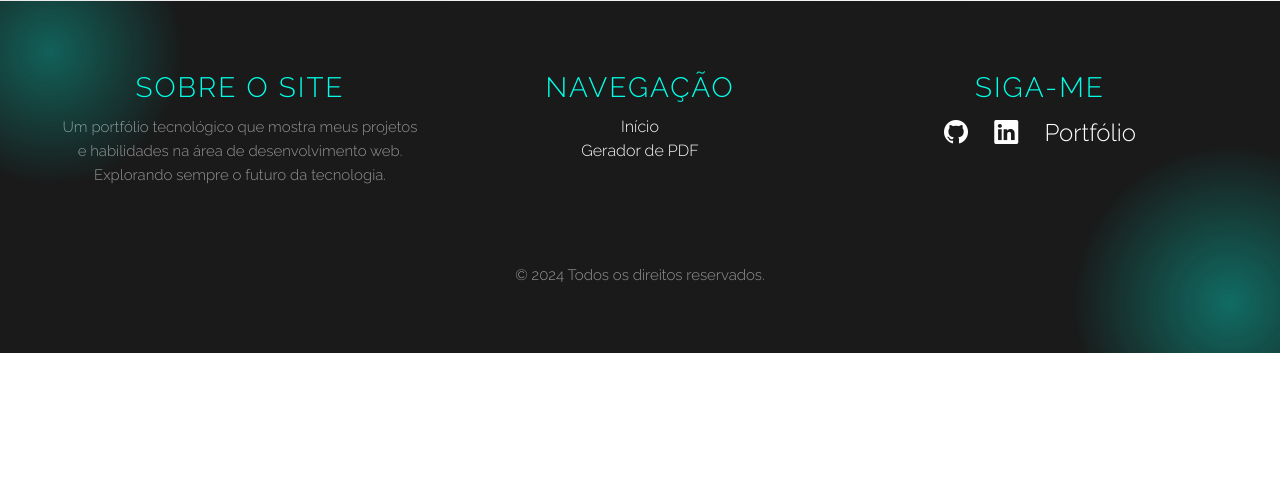
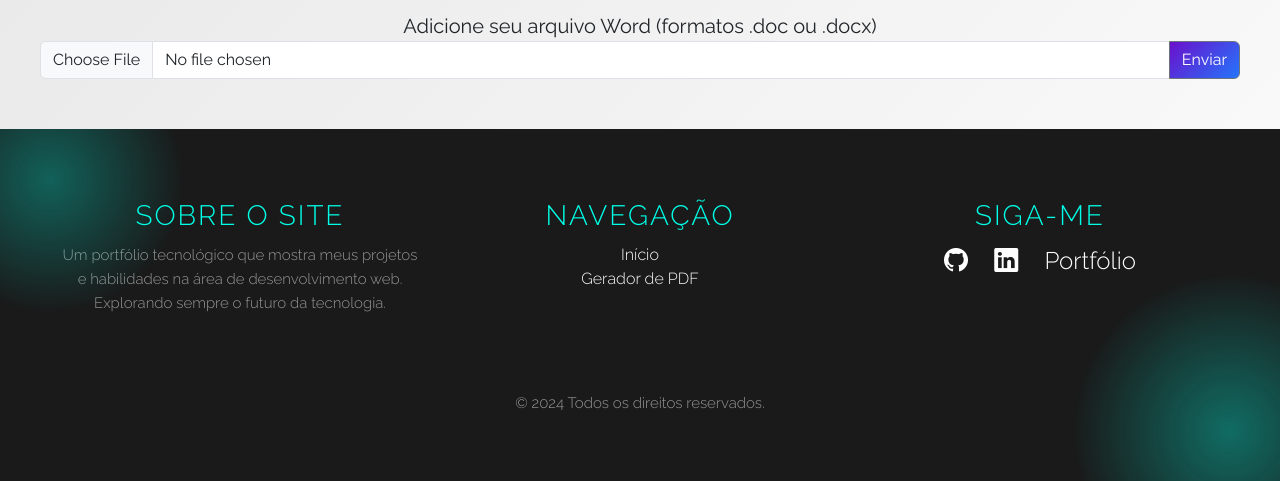
Before and after one commit to Emerson-Front/site_pratico, a PHP site: page /pdf in a window 1280 px wide. Shown: the part 969-1450 px from the top of the page. Before the commit the page ends 1322 px from the top, so only its background shows below. Run offline with PHP 8.4, Linux system fonts and the light colour scheme; some libraries are stand-ins or nearby versions; some web fonts are replaced.

Commit message:
Adicionei a biblioteca PHPWord, para converter arquivos .doc e .docx em PDF

```diff
--- a/core/Rotas.php
+++ b/core/Rotas.php
@@ -7,10 +7,12 @@ class Rotas
 
     public function rota_post()
     {
+        define('COMPOSER', 'src/vendor/autoload.php');
+
         // PDF
-        if ($_SERVER['REQUEST_METHOD'] === 'POST') {
+
         if (isset($_POST['conteudo-pdf'])) {
-                include 'src/vendor/autoload.php';
+            include COMPOSER;
             $conteudo = $_POST['conteudo-pdf'];
             $dompdf = new \Dompdf\Dompdf();
             $dompdf->loadHtml($conteudo);
@@ -21,7 +23,7 @@ class Rotas
 
             // PDF
         } elseif (isset($_POST['btn-pdf2'])) {
-                include 'src/vendor/autoload.php';
+            include COMPOSER;
             $css = $_POST['css'];
             $html = $_POST['html'];
             $conteudo = "<style>$css</style>$html";
@@ -31,9 +33,32 @@ class Rotas
             $dompdf->render();
             $dompdf->stream('meu_documento.pdf', ['Attachment' => 0]);
             die;
+
+        } elseif (isset($_POST['btn-pdf3'])) {
+            include COMPOSER;
+
+            if (isset($_FILES['arquivo-word'])) {
+                $arquivo = $_FILES['arquivo-word']['tmp_name'];
+                if (file_exists($arquivo)) {
+
+                    $arquivo_Word = \PhpOffice\PhpWord\IOFactory::load($arquivo);
+                    $word_HTML = \PhpOffice\PhpWord\IOFactory::createWriter($arquivo_Word, 'HTML');
+                    ob_start(); // Inicia o buffer de saída
+                    $word_HTML->save('php://output'); // Salva o HTML no buffer
+                    $htmlContent = ob_get_clean(); // Captura o conteúdo do buffer e limpa
+
+                    $dompdf = new \Dompdf\Dompdf();
+                    $dompdf->loadHtml($htmlContent);
+                    $dompdf->setPaper('A4', 'portrait');
+                    $dompdf->render();
+                    $dompdf->stream('meu_documento.pdf', ['Attachment' => 0]);
+
+                } else
+                    return;
+
+            } else
+                return;
         }
     }
 
 }
-
-}
--- a/css/pdf.css
+++ b/css/pdf.css
@@ -109,11 +109,27 @@
 }
 
 .page-pdf .btn-pdf1:hover,
-.page-pdf .btn-pdf2:hover {
+.page-pdf .btn-pdf2:hover,
+.page-pdf .btn-outline-secondary:hover {
     background: linear-gradient(135deg, #2575fc, #6a11cb);
     box-shadow: 0 6px 10px rgba(0, 0, 0, 0.2);
     transform: translateY(-2px);
 }
+
+
+.page-pdf section.add-arquivo {
+    margin-top: 60px;
+}
+
+.page-pdf section.add-arquivo label {
+    font-size: 20px;
+}
+
+.page-pdf .btn-outline-secondary {
+    background: linear-gradient(135deg, #6a11cb, #2575fc);
+    color: white;
+}
+
 
 
 @media screen and (max-width: 1150px) {
--- a/mvc/views/pages/PdfView.php
+++ b/mvc/views/pages/PdfView.php
@@ -58,7 +58,21 @@ $placeholder_Html = "<h1>Olá Mundo!</h1>";
 
         </div>
 
-    </div>
+        <section class="add-arquivo">
+
+            <form method="post" enctype="multipart/form-data" target="__blank">
+                <label>Adicione seu arquivo Word (formatos .doc ou .docx)</label>
+                <div class="input-group">
+                    <input type="file" name="arquivo-word" class="form-control" id="inputGroupFile04"
+                        aria-describedby="inputGroupFileAddon04" aria-label="Upload" accept=".doc,.docx" required>
+                    <button class="btn btn-outline-secondary" name="btn-pdf3" type="submit"
+                        id="inputGroupFileAddon04">Enviar</button>
+                </div>
+            </form>
+
+        </section>
+
+    </div> <!-- Centralizar -->
 </div> <!-- page-pdf -->
 
 <script src="js/page-pdf.js"></script>
--- a/src/composer.json
+++ b/src/composer.json
@@ -1,5 +1,6 @@
 {
     "require": {
-        "dompdf/dompdf": "^3.0"
+        "dompdf/dompdf": "^3.0",
+        "phpoffice/phpword": "^1.3"
     }
 }
```
Also changed, not shown: mvc/controllers/PdfController.php (+13 -3 lines), README.md, index.php (line endings or trailing spaces), 6 other files. Lines whose indentation alone changed are shown as unchanged.
